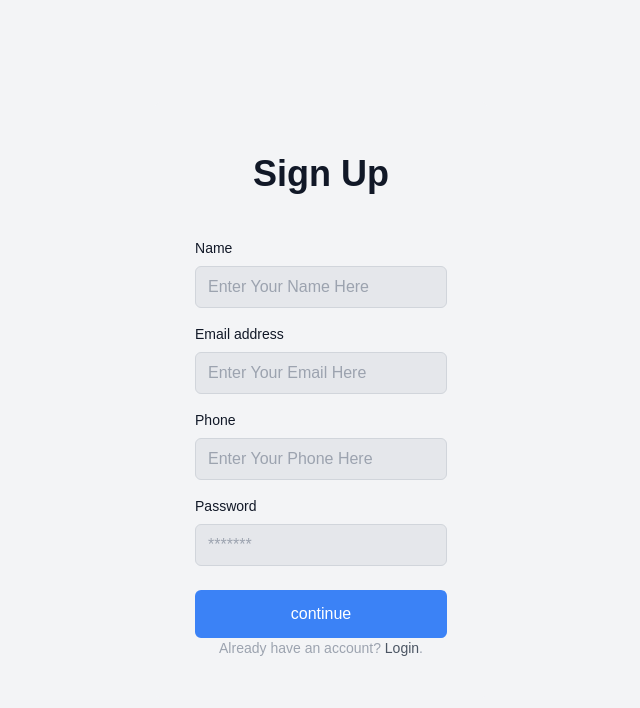
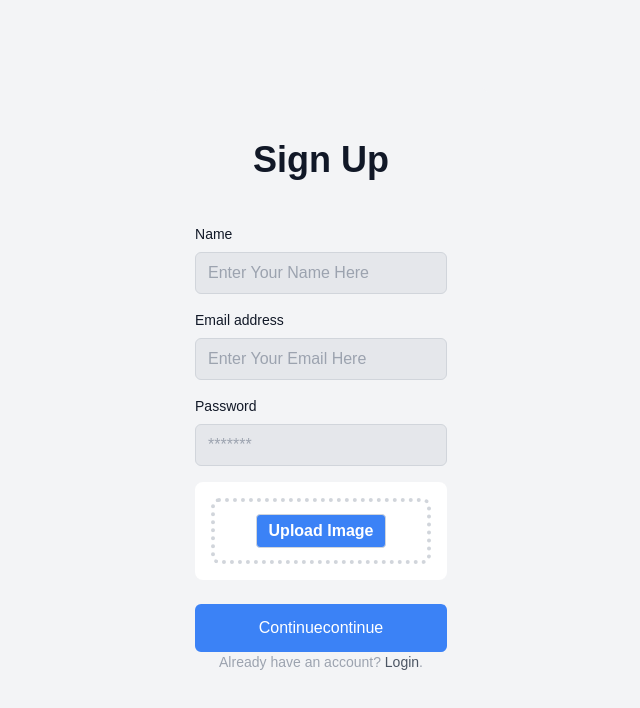
Before and after one commit to shvnsaha/gardening-platform-client, a Next.js app: page /signup in a window 1280 px wide. Shown: the top 708 px of the page, without its empty margins (319-959 px from the left). Built offline with nearby package versions, Linux system fonts and the light colour scheme; no server answers; what nexios-http would draw is missing.

Commit message:
signup done

```diff
--- a/src/app/(WithCommonLayout)/user-profile/[id]/page.tsx
+++ b/src/app/(WithCommonLayout)/user-profile/[id]/page.tsx
@@ -15,6 +15,7 @@ const UserProfilePage = ({ params }) => {
 
     const { data: userData } = useGetSingleUserQuery(params.id)
     const { data: userPost } = useGetUserPostsQuery(params.id)
+    console.log(userPost);
     const user = userData?.data;
 
 
@@ -58,9 +59,9 @@ const UserProfilePage = ({ params }) => {
             {/* Posts Section */}
             <div className="bg-white shadow-lg mx-auto rounded-lg p-6 max-w-5xl">
                 <h2 className="text-2xl font-bold mb-4">Posts</h2>
-                {userPost?.data.map(post => (
+                {userPost?.data.map((post:any) => (
                     <div key={post.id} className="mb-4 border-b pb-4">
-                        <PostCard />
+                        <PostCard post={post} />
                     </div>
                 ))}
             </div>
--- a/src/app/signup/page.tsx
+++ b/src/app/signup/page.tsx
@@ -1,48 +1,48 @@
+/* eslint-disable @typescript-eslint/no-explicit-any */
 "use client"
-import nexiosInstance from "@/config/nexios.config";
+import { useSignupMutation } from "@/redux/features/authApi";
+import { imageUpload } from "@/services/utils";
 import Link from "next/link";
 import { useRouter } from "next/navigation";
-
+import { useState } from "react";
 import toast from "react-hot-toast";
-
-
+import { TbFidgetSpinner } from "react-icons/tb";
 
 const Signup = () => {
+    const [signup] = useSignupMutation()
     const router = useRouter();
+    const [loader, setLoader] = useState(false);
+    const [uploadButtonText, setUploadButtonText] = useState('Upload Image')
 
-//     const [signup] = useSignupMutation()
-//     const navigate = useNavigate();
+    const handleImageChange = (image: File) => {
+        setUploadButtonText(image.name)
+    }
 
-//     const [show, setShow] = useState(false);
-//     const [loader,setLoader] = useState(false);
-//   const showHide = () => {
-//     setShow(!show);
-//   };
-const handleSignUp = async(e:any) =>{
+    const handleSignUp = async (e: any) => {
         e.preventDefault();
         const form = e.target;
         const name = form.name.value;
         const email = form.email.value;
         const password = form.password.value;
-    const phone = form.phone.value;
-
+        const image = form.image.files[0];
+        const image_url = await imageUpload(image)
 
         const userData = {
-        name,email,phone,password,role: "user"
+            name, email, password, role: "user", profileImg: image_url?.data?.display_url
         }
 
         try {
-    const response:any = await nexiosInstance.post("/auth/signup", userData);
-    if (response?.data?.success === true) {
-        toast.success(response?.data?.message);
-        router.push("/login");
-      } else {
-        toast.error(
-          response?.data?.message || "Signup failed. Please try again."
-        );
+            setLoader(true)
+            const response = await signup(userData).unwrap();
+            console.log(response);
+            if (response.success) {
+                toast.success(response.message)
+                router.push('/login')
             }
         } catch (error) {
             console.log(error);
+        } finally {
+            setLoader(false)
         }
     }
 
@@ -88,21 +88,6 @@ const handleSignUp = async(e:any) =>{
                             </div>
 
                             <div>
-                                <label htmlFor="phone" className="block mb-2 text-sm">
-                                    Phone
-                                </label>
-                                <input
-                                    type="number"
-                                    name="phone"
-                                    id="phone"
-                                    required
-                                    placeholder="Enter Your Phone Here"
-                                    className="w-full px-3 py-2 border rounded-md border-gray-300 focus:outline-blue-500 bg-gray-200 text-gray-900"
-                                    data-temp-mail-org="0"
-                                />
-                            </div>
-
-                            <div>
                                 <div className="flex justify-between">
                                     <label htmlFor="password" className="text-sm mb-2">
                                         Password
@@ -111,20 +96,35 @@ const handleSignUp = async(e:any) =>{
 
                                 <div className="flex items-center relative">
                                     <input
-                                        // type={show ? "text" : "password"}
                                         type="password"
                                         name="password"
                                         autoComplete="new-password"
                                         id="password"
                                         required
                                         placeholder="*******"
-                                        className="w-full px-3 py-2 border rounded-md border-gray-300 focus:outline-rose-500 bg-gray-200 text-gray-900"
+                                        className="w-full px-3 py-2 border rounded-md border-gray-300 focus:outline-blue-500 bg-gray-200 text-gray-900"
                                     />
-                                    {/* <div className="absolute right-1">
-                                        <button onClick={showHide}>
-                                            {show ? <FaRegEyeSlash /> : <FaRegEye />}
-                                        </button>
-                                    </div> */}
+
+                                </div>
+                            </div>
+
+                            <div className=" p-4 bg-white w-full  m-auto rounded-lg">
+                                <div className="file_upload px-5 py-3 relative border-4 border-dotted border-gray-300 rounded-lg">
+                                    <div className="flex flex-col w-max mx-auto text-center">
+                                        <label>
+                                            <input onChange={(e: any) => handleImageChange(e.target.files[0])}
+                                                className="text-sm cursor-pointer w-36 hidden"
+                                                type="file"
+                                                name="image"
+                                                id="image"
+                                                accept="image/*"
+                                                hidden
+                                            />
+                                            <div className="bg-blue-500 text-white border border-gray-300 rounded font-semibold cursor-pointer p-1 px-3 hover:bg-blue-500">
+                                                {uploadButtonText}
+                                            </div>
+                                        </label>
+                                    </div>
                                 </div>
                             </div>
 
@@ -137,11 +137,11 @@ const handleSignUp = async(e:any) =>{
                                 type="submit"
                                 className="bg-blue-500 w-full rounded-md py-3 text-white"
                             >
-                                {/* {loader ? (
+                                {loader ? (
                                     <TbFidgetSpinner className="animate-spin m-auto" />
                                 ) : (
                                     "Continue"
-                                )} */}
+                                )}
                                 continue
                             </button>
                         </div>
--- a/src/components/shared/PostCard.tsx
+++ b/src/components/shared/PostCard.tsx
@@ -5,16 +5,7 @@ import { BiDownvote, BiUpvote } from "react-icons/bi";
 import { FaRegCommentAlt } from "react-icons/fa";
 import { RiShareForwardLine } from "react-icons/ri";
 
-const PostCard = () => {
-    const post = {
-
-        id: 1,
-        title: 'Just planted some new herbs! 🌿',
-        content: 'Can\'t wait to see them grow!',
-        image: 'https://via.placeholder.com/300',
-        votes: 42,
-        comments: 5,
-    }
+const PostCard = ({post}) => {
 
     return (
         <div>
--- a/src/config/nexios.config.ts
+++ b/src/config/nexios.config.ts
@@ -6,7 +6,7 @@ const nexiosInstance = new Nexios({
     "Content-Type": "application/json",
   },
   credentials: "include",
-  timeout: 10000,
+
 });
 
 export default nexiosInstance;
--- /dev/null
+++ b/src/redux/features/authApi.ts
@@ -0,0 +1,15 @@
+import { baseApi } from "../api/baseApi";
+
+const authApi = baseApi.injectEndpoints({
+    endpoints: (builder) => ({
+        signup: builder.mutation({
+          query: (userInfo) => ({
+             url: '/auth/signup',
+             method: 'POST',
+             body: userInfo
+          }),
+        }),
+      }),
+})
+
+export const {useSignupMutation} = authApi;
```
Also changed, not shown: src/app/(WithCommonLayout)/page.tsx (line endings or trailing spaces). Lines whose indentation alone changed are shown as unchanged.
